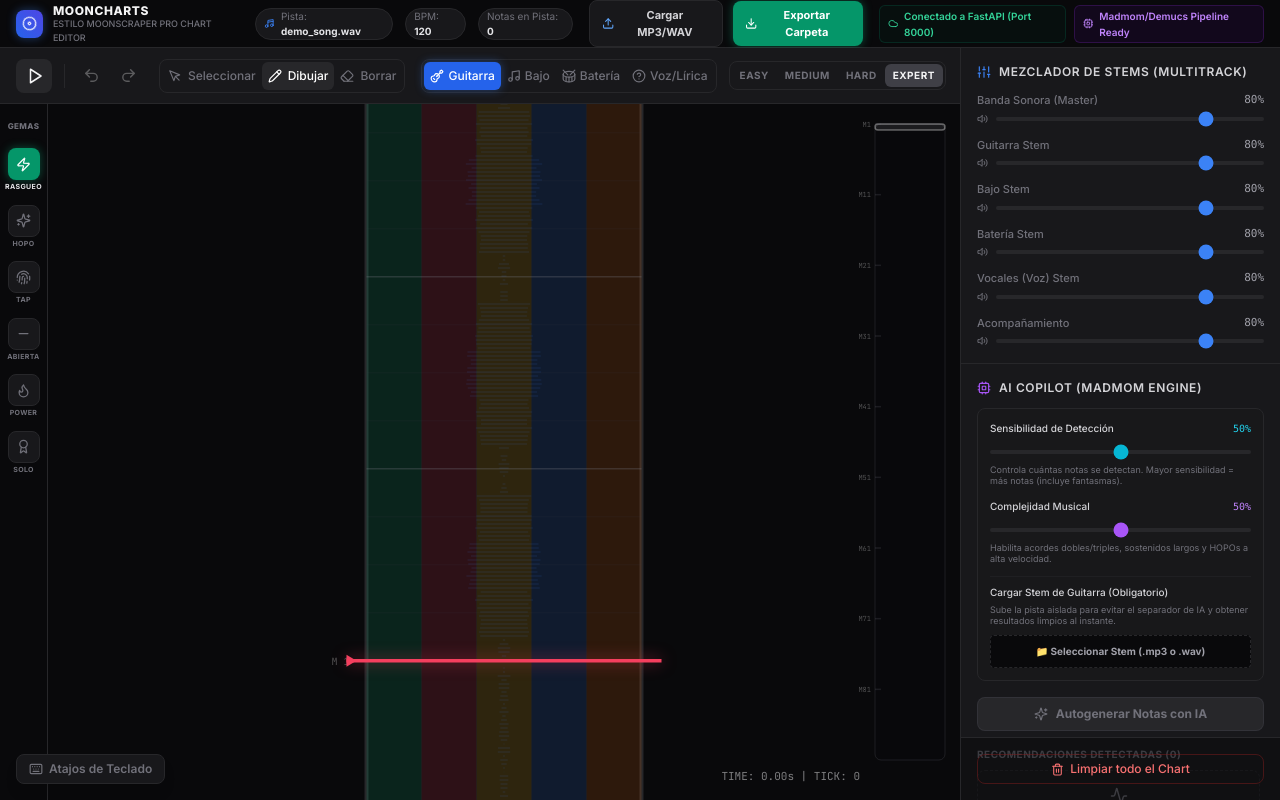
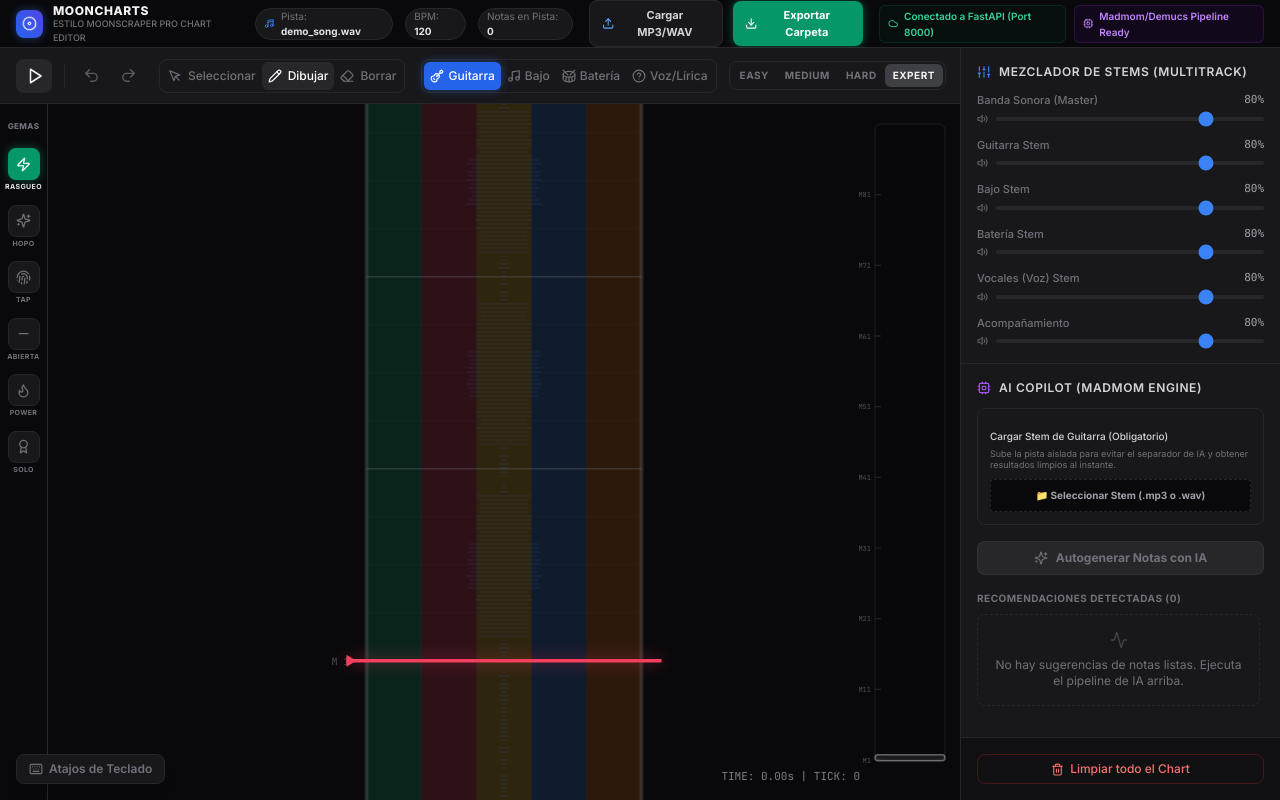
Before and after one commit to DanividN/Moonchart-Frontend, a React (Vite) app: page / in a window 1280 px wide. Built offline with nearby package versions, Linux system fonts and the light colour scheme.

Commit message:
ultimos detalles

```diff
--- a/src/core/api.ts
+++ b/src/core/api.ts
@@ -37,7 +37,7 @@ export class APIClient {
   }
 
   // 4. Trigger Celery processing pipeline
-  public static async triggerAnalysis(instrument: string, sensitivity: number = 50.0, complexity: number = 50.0, bpm: number = 120.0, isIsolatedStem: boolean = false) {
+  public static async triggerAnalysis(instrument: string, bpm: number = 120.0, isIsolatedStem: boolean = false) {
     const res = await fetch(`${BASE_URL}/audio/process`, {
       method: 'POST',
       headers: {
@@ -46,8 +46,6 @@ export class APIClient {
       body: JSON.stringify({
         job_type: `midi_generation:${instrument}`, // Passes the target instrument to the backend pipeline
         options: {
-          sensitivity,
-          complexity,
           bpm,
           is_isolated_stem: isIsolatedStem
         }
--- a/src/features/editor/components/ChartCanvas.tsx
+++ b/src/features/editor/components/ChartCanvas.tsx
@@ -579,21 +579,21 @@ export const ChartCanvas: React.FC = () => {
       // Render Star Power and Solo sections inside minimap as colored zones
       visibleNotes.forEach(note => {
         if (note.duration > 0) {
-          const yStart = minimapY + (note.tick / songEndTick) * minimapHeight;
-          const yEnd = minimapY + ((note.tick + note.duration) / songEndTick) * minimapHeight;
+          const yStart = minimapY + minimapHeight - (note.tick / songEndTick) * minimapHeight;
+          const yEnd = minimapY + minimapHeight - ((note.tick + note.duration) / songEndTick) * minimapHeight;
           if (note.type === 'star_power') {
             ctx.fillStyle = 'rgba(234, 179, 8, 0.25)';
-            ctx.fillRect(minimapX + 1, yStart, minimapWidth - 2, Math.max(3, yEnd - yStart));
+            ctx.fillRect(minimapX + 1, yEnd, minimapWidth - 2, Math.max(3, yStart - yEnd));
           } else if (note.type === 'solo') {
             ctx.fillStyle = 'rgba(239, 68, 68, 0.25)';
-            ctx.fillRect(minimapX + 1, yStart, minimapWidth - 2, Math.max(3, yEnd - yStart));
+            ctx.fillRect(minimapX + 1, yEnd, minimapWidth - 2, Math.max(3, yStart - yEnd));
           }
         }
       });
 
       // Render mini notes in minimap
       visibleNotes.forEach(note => {
-        const noteMinimapY = minimapY + (note.tick / songEndTick) * minimapHeight;
+        const noteMinimapY = minimapY + minimapHeight - (note.tick / songEndTick) * minimapHeight;
         const noteMinimapX = minimapX + 6 + (note.lane / 5) * (minimapWidth - 16);
 
         // Check if note is inside star power dynamically
@@ -612,14 +612,17 @@ export const ChartCanvas: React.FC = () => {
       const visibleStartTick = yToTick(height, height);
       const visibleEndTick = yToTick(0, height);
 
-      const viewportY1 = Math.max(minimapY, minimapY + (visibleStartTick / songEndTick) * minimapHeight);
-      const viewportY2 = Math.min(minimapY + minimapHeight, minimapY + (visibleEndTick / songEndTick) * minimapHeight);
+      const vY1 = Math.min(minimapY + minimapHeight, Math.max(minimapY, minimapY + minimapHeight - (visibleStartTick / songEndTick) * minimapHeight));
+      const vY2 = Math.min(minimapY + minimapHeight, Math.max(minimapY, minimapY + minimapHeight - (visibleEndTick / songEndTick) * minimapHeight));
+
+      const boxTop = Math.min(vY1, vY2);
+      const boxBottom = Math.max(vY1, vY2);
 
       ctx.fillStyle = 'rgba(255, 255, 255, 0.08)';
       ctx.strokeStyle = 'rgba(255, 255, 255, 0.35)';
       ctx.lineWidth = 1.5;
       ctx.beginPath();
-      ctx.roundRect(minimapX, viewportY1, minimapWidth, Math.max(6, viewportY2 - viewportY1), 4);
+      ctx.roundRect(minimapX, boxTop, minimapWidth, Math.max(6, boxBottom - boxTop), 4);
       ctx.fill();
       ctx.stroke();
 
@@ -631,7 +634,7 @@ export const ChartCanvas: React.FC = () => {
       const totalMeasures = Math.ceil(songEndTick / (ticksPerBeat * 4));
       for (let m = 0; m < totalMeasures; m += 10) {
         const mTick = m * ticksPerBeat * 4;
-        const mY = minimapY + (mTick / songEndTick) * minimapHeight;
+        const mY = minimapY + minimapHeight - (mTick / songEndTick) * minimapHeight;
         if (mY >= minimapY && mY <= minimapY + minimapHeight) {
           ctx.fillText(`M${m + 1}`, minimapX - 4, mY + 2.5);
           ctx.strokeStyle = 'rgba(113, 113, 122, 0.2)';
@@ -790,7 +793,7 @@ export const ChartCanvas: React.FC = () => {
         notes.length > 0 ? Math.max(...notes.map(n => n.tick)) + 1920 : 19200
       );
       const minimapHeight = canvas.height - 60;
-      const pct = (y - 20) / minimapHeight;
+      const pct = 1 - ((y - 20) / minimapHeight);
       const targetTick = Math.max(0, Math.min(songEndTick, pct * songEndTick));
       setCurrentTick(targetTick);
       return;
@@ -1001,7 +1004,7 @@ export const ChartCanvas: React.FC = () => {
         duration * (bpm / 60) * ticksPerBeat,
         notes.length > 0 ? Math.max(...notes.map(n => n.tick)) + 1920 : 19200
       );
-      const pct = (y - 20) / minimapHeight;
+      const pct = 1 - ((y - 20) / minimapHeight);
       const targetTick = Math.max(0, Math.min(songEndTick, pct * songEndTick));
       setCurrentTick(targetTick);
       return;
--- a/src/features/editor/components/Sidebar.tsx
+++ b/src/features/editor/components/Sidebar.tsx
@@ -34,8 +34,6 @@ export const Sidebar: React.FC = () => {
   } = useChartStore();
 
   const [lyricsMode, setLyricsMode] = React.useState<'simple' | 'timestamped'>('simple');
-  const [sensitivity, setSensitivity] = React.useState(50);
-  const [complexity, setComplexity] = React.useState(50);
   const [stemFile, setStemFile] = React.useState<File | null>(null);
 
   // Clear the stem file if the active instrument changes
@@ -192,7 +190,7 @@ export const Sidebar: React.FC = () => {
 
       // 2. Trigger Celery audio separator and midi analyzer
       const { bpm } = useChartStore.getState();
-      const jobResponse = await APIClient.triggerAnalysis(activeInstrument, sensitivity, complexity, bpm, true); // true = bypass demucs
+      const jobResponse = await APIClient.triggerAnalysis(activeInstrument, bpm, true); // true = bypass demucs
       const jobId = jobResponse.id;
 
       // 3. Poll Job status
@@ -300,8 +298,8 @@ export const Sidebar: React.FC = () => {
 
         {/* If vocals are active, render lyrics uploader before the AI Trigger */}
         {activeInstrument === 'vocals' && (
-          <div className="mb-4 bg-zinc-900/50 p-3 rounded-lg border border-dark-border space-y-3">
-            <div className="flex items-center justify-between border-b border-dark-border pb-2">
+          <div className="mb-4 bg-zinc-900/50 p-3 rounded-lg border border-dark-border flex flex-col flex-grow gap-3">
+            <div className="flex items-center justify-between border-b border-dark-border pb-2 shrink-0">
               <div className="text-[10px] font-bold text-cyan-400 uppercase tracking-wider">
                 Letras de la Canción
               </div>
@@ -330,11 +328,11 @@ export const Sidebar: React.FC = () => {
             </div>
 
             {lyricsMode === 'simple' ? (
-              <>
-                <p className="text-[10px] text-dark-muted">
+              <div className="flex flex-col flex-grow gap-2">
+                <p className="text-[10px] text-dark-muted shrink-0">
                   Carga un archivo .txt con la letra. Cada palabra se sincronizará secuencialmente a medida que aceptes las sugerencias de voz.
                 </p>
-                <label className="block w-full py-1.5 px-3 rounded bg-zinc-800 hover:bg-zinc-700 text-[10px] font-bold text-zinc-200 border border-dark-border text-center cursor-pointer transition-all">
+                <label className="shrink-0 block w-full py-1.5 px-3 rounded bg-zinc-800 hover:bg-zinc-700 text-[10px] font-bold text-zinc-200 border border-dark-border text-center cursor-pointer transition-all">
                   📁 Seleccionar archivo .txt
                   <input
                     type="file"
@@ -347,67 +345,35 @@ export const Sidebar: React.FC = () => {
                   value={lyricsText}
                   onChange={(e) => setLyricsText(e.target.value)}
                   placeholder="Escribe o edita la letra aquí..."
-                  className="w-full h-24 bg-zinc-950 border border-dark-border text-[10px] text-zinc-300 rounded p-2 outline-none resize-none font-mono focus:border-cyan-500"
+                  className="w-full flex-grow min-h-[150px] bg-zinc-950 border border-dark-border text-[10px] text-zinc-300 rounded p-2 outline-none resize-none font-mono focus:border-cyan-500"
                 />
-              </>
+              </div>
             ) : (
-              <>
-                <p className="text-[10px] text-dark-muted">
+              <div className="flex flex-col flex-grow gap-2">
+                <p className="text-[10px] text-dark-muted shrink-0">
                   Escribe estrofas con su segundo de inicio como <code className="text-cyan-400 bg-zinc-950 px-1 py-0.2 rounded font-mono">[00:12] hola mundo</code> para colocarlas automáticamente.
                 </p>
                 <textarea
                   value={lyricsText}
                   onChange={(e) => setLyricsText(e.target.value)}
                   placeholder="Ejemplo:&#10;[00:12.50] lo mejor de esta vida&#10;[00:18.00] se me escapa volando"
-                  className="w-full h-28 bg-zinc-950 border border-dark-border text-[10px] text-zinc-300 rounded p-2 outline-none resize-none font-mono focus:border-cyan-500"
+                  className="w-full flex-grow min-h-[150px] bg-zinc-950 border border-dark-border text-[10px] text-zinc-300 rounded p-2 outline-none resize-none font-mono focus:border-cyan-500"
                 />
                 <button
                   onClick={handleSyncTimestampedLyrics}
-                  className="w-full py-1.5 px-2 bg-gradient-to-r from-cyan-600 to-indigo-600 hover:from-cyan-500 hover:to-indigo-500 text-white font-bold text-[10px] rounded border border-cyan-400/20 active:scale-[0.98] transition-all flex items-center justify-center gap-1"
+                  className="w-full shrink-0 py-1.5 px-2 bg-gradient-to-r from-cyan-600 to-indigo-600 hover:from-cyan-500 hover:to-indigo-500 text-white font-bold text-[10px] rounded border border-cyan-400/20 active:scale-[0.98] transition-all flex items-center justify-center gap-1"
                 >
                   ⚡ Sincronizar Estrofas en el Editor
                 </button>
-              </>
+              </div>
             )}
           </div>
         )}
 
-        {/* AI Sliders */}
         {activeInstrument !== 'vocals' && (
+          <>
             <div className="mb-4 space-y-3 bg-zinc-900/50 p-3 rounded-lg border border-dark-border">
-            <div className="space-y-1">
-              <div className="flex justify-between items-center text-[10px]">
-                <span className="text-zinc-300 font-medium">Sensibilidad de Detección</span>
-                <span className="font-mono text-cyan-400">{sensitivity}%</span>
-              </div>
-              <input
-                type="range"
-                min="0"
-                max="100"
-                value={sensitivity}
-                onChange={(e) => setSensitivity(parseInt(e.target.value))}
-                className="w-full h-1 bg-zinc-800 rounded-lg appearance-none cursor-pointer accent-cyan-500"
-              />
-              <p className="text-[9px] text-dark-muted mt-1 leading-tight">Controla cuántas notas se detectan. Mayor sensibilidad = más notas (incluye fantasmas).</p>
-            </div>
-
-            <div className="space-y-1">
-              <div className="flex justify-between items-center text-[10px]">
-                <span className="text-zinc-300 font-medium">Complejidad Musical</span>
-                <span className="font-mono text-purple-400">{complexity}%</span>
-              </div>
-              <input
-                type="range"
-                min="0"
-                max="100"
-                value={complexity}
-                onChange={(e) => setComplexity(parseInt(e.target.value))}
-                className="w-full h-1 bg-zinc-800 rounded-lg appearance-none cursor-pointer accent-purple-500"
-              />
-              <p className="text-[9px] text-dark-muted mt-1 leading-tight">Habilita acordes dobles/triples, sostenidos largos y HOPOs a alta velocidad.</p>
-            </div>
-
-            <div className="pt-2 border-t border-dark-border/50">
+              <div className="pt-2">
                 <span className="text-[10px] text-zinc-300 font-medium block mb-1">Cargar Stem de {activeInstrument === 'drums' ? 'Batería' : activeInstrument === 'bass' ? 'Bajo' : 'Guitarra'} (Obligatorio)</span>
                 <p className="text-[9px] text-dark-muted mb-2 leading-tight">Sube la pista aislada para evitar el separador de IA y obtener resultados limpios al instante.</p>
 
@@ -422,7 +388,6 @@ export const Sidebar: React.FC = () => {
                 </label>
               </div>
             </div>
-        )}
 
             {/* Trigger analysis button */}
             <button
@@ -496,6 +461,8 @@ export const Sidebar: React.FC = () => {
                 )}
               </div>
             </div>
+          </>
+        )}
       </div>
 
       {/* 3. Real-time Clear Panel */}
```
Lines whose indentation alone changed are shown as unchanged.
